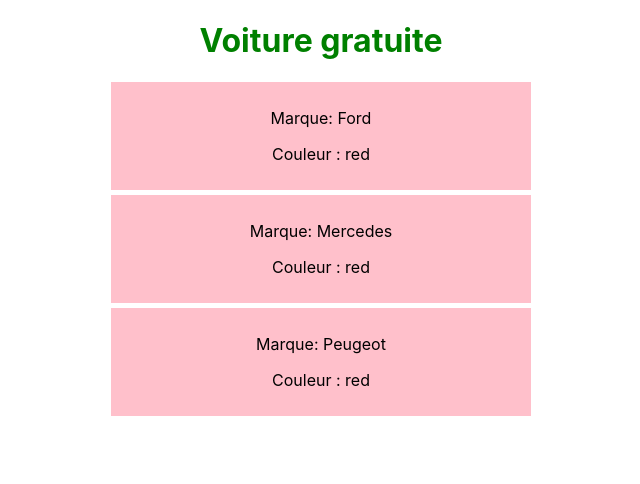
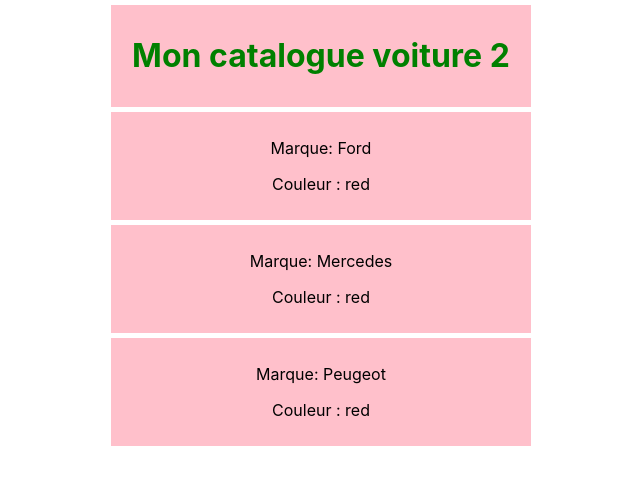
Before and after one commit to Wallmonger/React-Start, a React (Create React App) app: page / in a window 1280 px wide. Shown: the top 484 px of the page, without its empty margins (319-959 px from the left). Built offline with nearby package versions, Linux system fonts and the light colour scheme; the HTML template or start-up script is replaced by a standard one.

Commit message:
Exercice props & children

```diff
--- a/src/App.js
+++ b/src/App.js
@@ -7,7 +7,7 @@
 class App extends Component {
 
   state = {
-    title: 'Voiture gratuite',
+    title: 'Mon catalogue voiture 2',
     color: 'green'
   }
 
--- a/src/components/Cars.js
+++ b/src/components/Cars.js
@@ -1,5 +1,5 @@
 import React from 'react';
-
+import Wrapper from './Wrapper'
 // With destructuring, we can access data inside an object without the need of a variable name
 const Car = ({children, color}) => {
 
@@ -13,20 +13,18 @@
 
     if (children) {
         return (
-            <div style={{backgroundColor : 'pink', width : '400px', padding: '10px', margin:'5px auto'}}>
+            <Wrapper>
                 <p>Marque: { children }</p>
                 {/* { color ? <p>Couleur : {color} </p> : <p>Couleur : néant </p>} */}
                 {/* <p>{color ? color : "Néant" }</p> */}
                 <p>Couleur : {colorInfo}</p>
-
-
-            </div>
+            </Wrapper>
         )
     } else {
         return (
-            <div style={{backgroundColor : 'pink', width : '400px', padding: '10px', margin:'5px auto'}}>
+            <Wrapper>
                 <p>Non renseigné</p>
-            </div>
+            </Wrapper>
         )
     }
 
--- /dev/null
+++ b/src/components/MyHeader.jsx
@@ -0,0 +1,6 @@
+
+
+
+const MyHeader = ({ textColor, title}) => <h1 style={{color : textColor}}>{title}</h1>
+
+export default MyHeader;
--- a/src/components/Mycars.jsx
+++ b/src/components/Mycars.jsx
@@ -1,6 +1,7 @@
 import React, { Component } from 'react';
 import Car from './Cars';
-
+import Wrapper from './Wrapper';
+import MyHeader from './MyHeader';
 class Mycars extends Component {
 
     state = {
@@ -17,8 +18,10 @@
             <div>
                 {/* Destructuring ver */}
                 {/* <h1>{title}</h1> */}
+                <Wrapper>
+                    <MyHeader textColor={color} title={this.props.title}></MyHeader>
+                </Wrapper>
 
-                <h1 style={{color : color}}>{this.props.title}</h1>
                 {/* <Car color="red">{this.state.cars[0]}</Car>
                 <Car>{this.state.cars[1]}</Car>
                 <Car color="green">{this.state.cars[2]}</Car>                */}
--- /dev/null
+++ b/src/components/Wrapper.jsx
@@ -0,0 +1,11 @@
+import React from 'react';
+
+function Wrapper ({children}) {
+    return (
+        <div style={{backgroundColor : 'pink', width : '400px', padding: '10px', margin:'5px auto'}}>
+            {children}
+        </div>
+    )
+}
+
+export default Wrapper;
```
